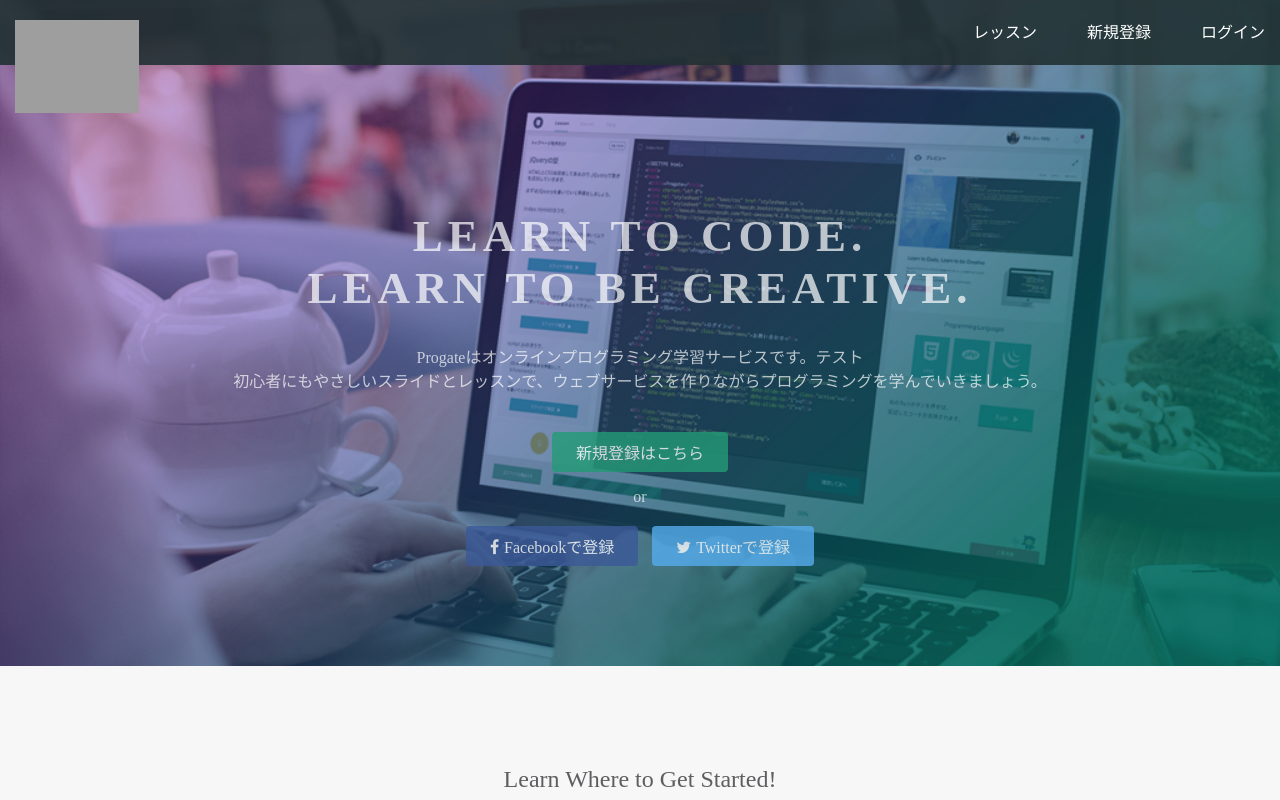
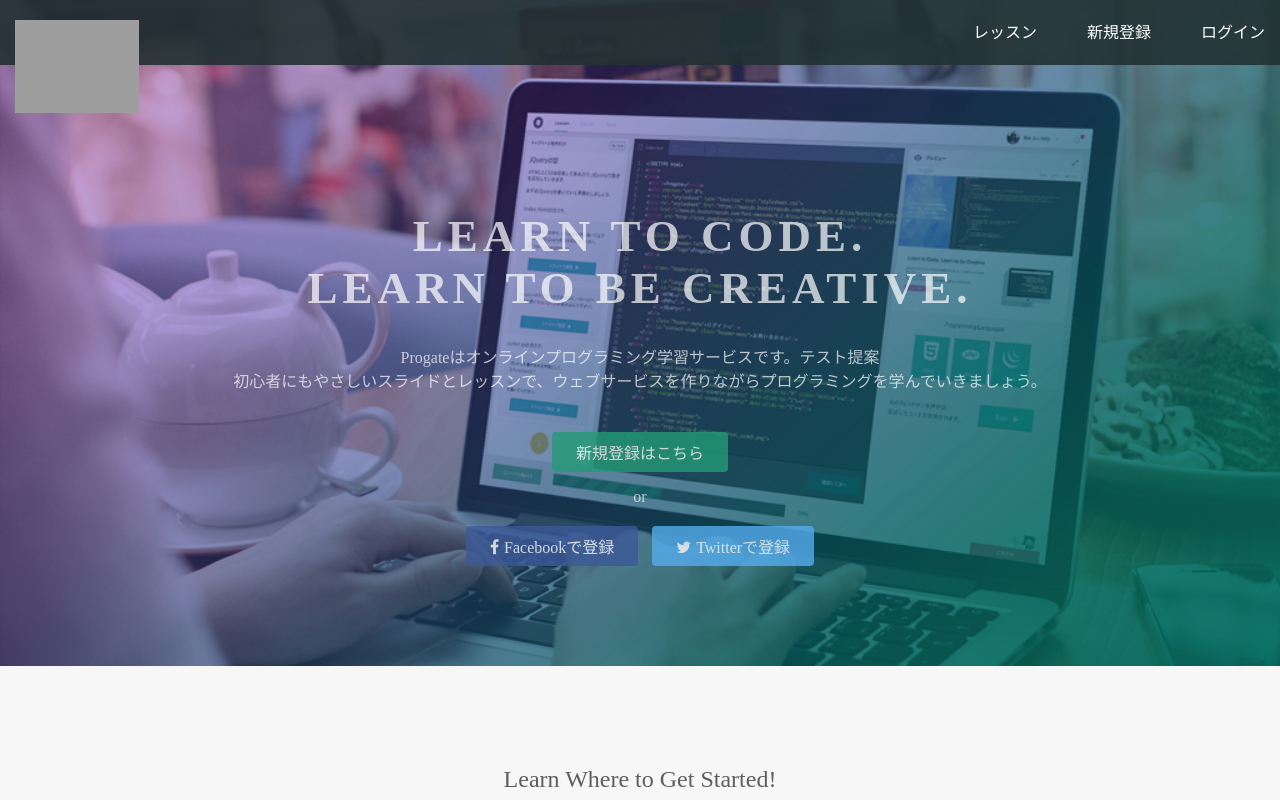
Before and after one commit to hiimaro/hiimaro.github.io, a plain HTML site: page index.html in a window 1280 px wide. Shown: the top 800 px of the page. Drawn offline with Linux system fonts and the light colour scheme; grey boxes are pictures that could not be loaded.

Commit message:
Update index.html

```diff
--- a/index.html
+++ b/index.html
@@ -24,7 +24,7 @@
   <div class="top-wrapper">
     <div class="container">
       <h1>LEARN TO CODE.<br>LEARN TO BE CREATIVE.</h1>
-      <p>Progateはオンラインプログラミング学習サービスです。テスト<br>初心者にもやさしいスライドとレッスンで、ウェブサービスを作りながらプログラミングを学んでいきましょう。</p>
+      <p>Progateはオンラインプログラミング学習サービスです。テスト提案<br>初心者にもやさしいスライドとレッスンで、ウェブサービスを作りながらプログラミングを学んでいきましょう。</p>
       <div class="btn-wrapper">
         <a href="#" class="btn signup">新規登録はこちら</a>
         <p>or</p>
```
